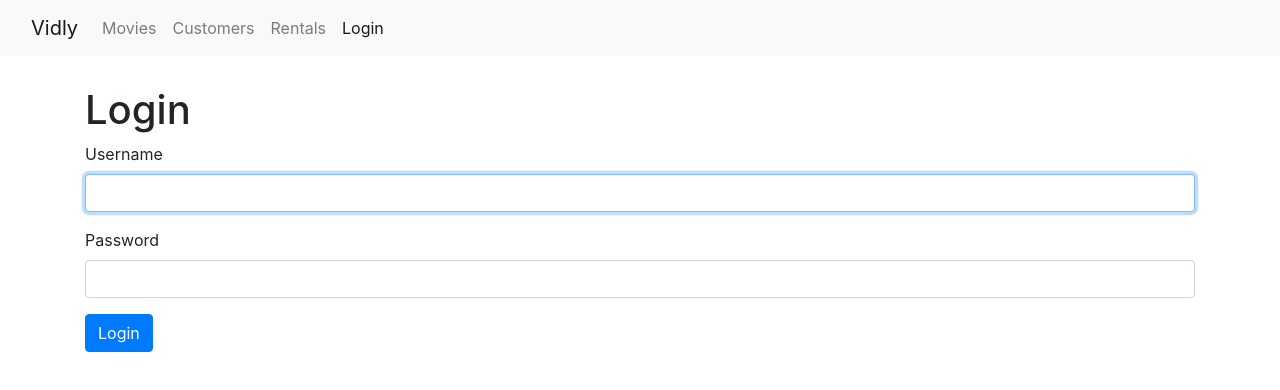
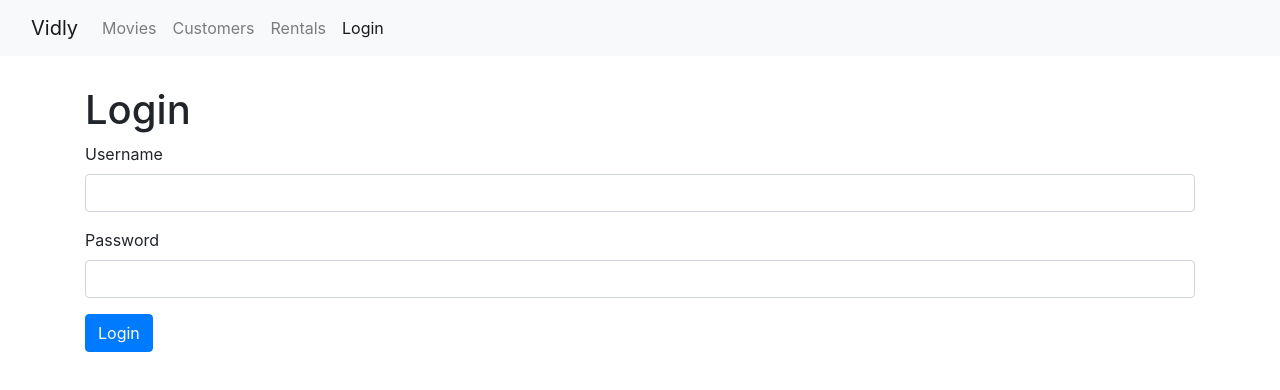
Before and after one commit to cisu/Mastering_React_vidly, a React (Create React App) app: page /login in a window 1280 px wide. Shown: the top 390 px of the page. Built offline with nearby package versions, Linux system fonts and the light colour scheme.

Commit message:
Extraching a esable Input

```diff
--- /dev/null
+++ b/src/components/common/input.jsx
@@ -0,0 +1,19 @@
+import React from 'react';
+
+const Input = ({name, label, value, onChange, type}) => {
+  return (
+    <div className='form-group'>
+      <label htmlFor={name}>{label}</label>
+      <input
+        value={value}
+        name={name}
+        onChange={onChange}
+        id={name}
+        type={type}
+        className='form-control'
+      />
+    </div>
+  );
+};
+
+export default Input;
--- a/src/components/loginForm.jsx
+++ b/src/components/loginForm.jsx
@@ -1,4 +1,5 @@
 import React, {Component} from 'react';
+import Input from './common/input';
 
 class LoginForm extends Component {
   state = {
@@ -32,30 +33,23 @@ class LoginForm extends Component {
       <div>
         <h1>Login</h1>
         <form onSubmit={this.handleSubmit}>
-          <div className='form-group'>
-            <label htmlFor='username'>Username</label>
-            <input
+          <Input
             autoFocus
-              ref={this.username}
+            name='username'
             value={account.username}
-              name='username'
+            label='Username'
             onChange={this.handleChange}
-              id='username'
             type='text'
-              className='form-control'
           />
-          </div>
-          <div className='form-group'>
-            <label htmlFor='password'>Password</label>
-            <input
+
+          <Input
+            name='password'
             value={account.password}
+            label='Password'
             onChange={this.handleChange}
-              name='password'
-              id='password'
-              type='text'
-              className='form-control'
+            type='password'
           />
-          </div>
+
           <button className='btn btn-primary'>Login</button>
         </form>
       </div>
```
Also changed, not shown: 1 other file (tests, documents, lock files or other folders). Lines whose indentation alone changed are shown as unchanged.
